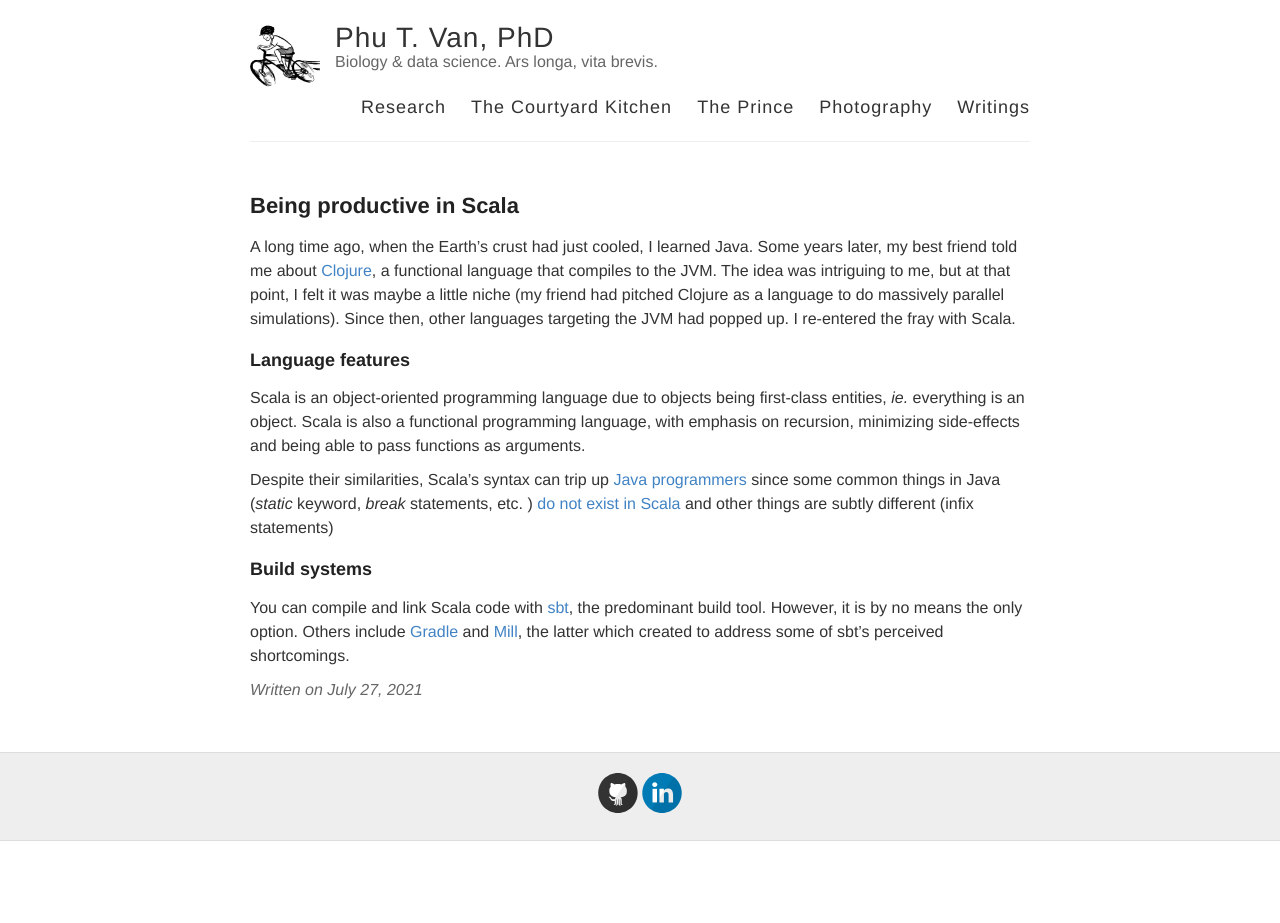
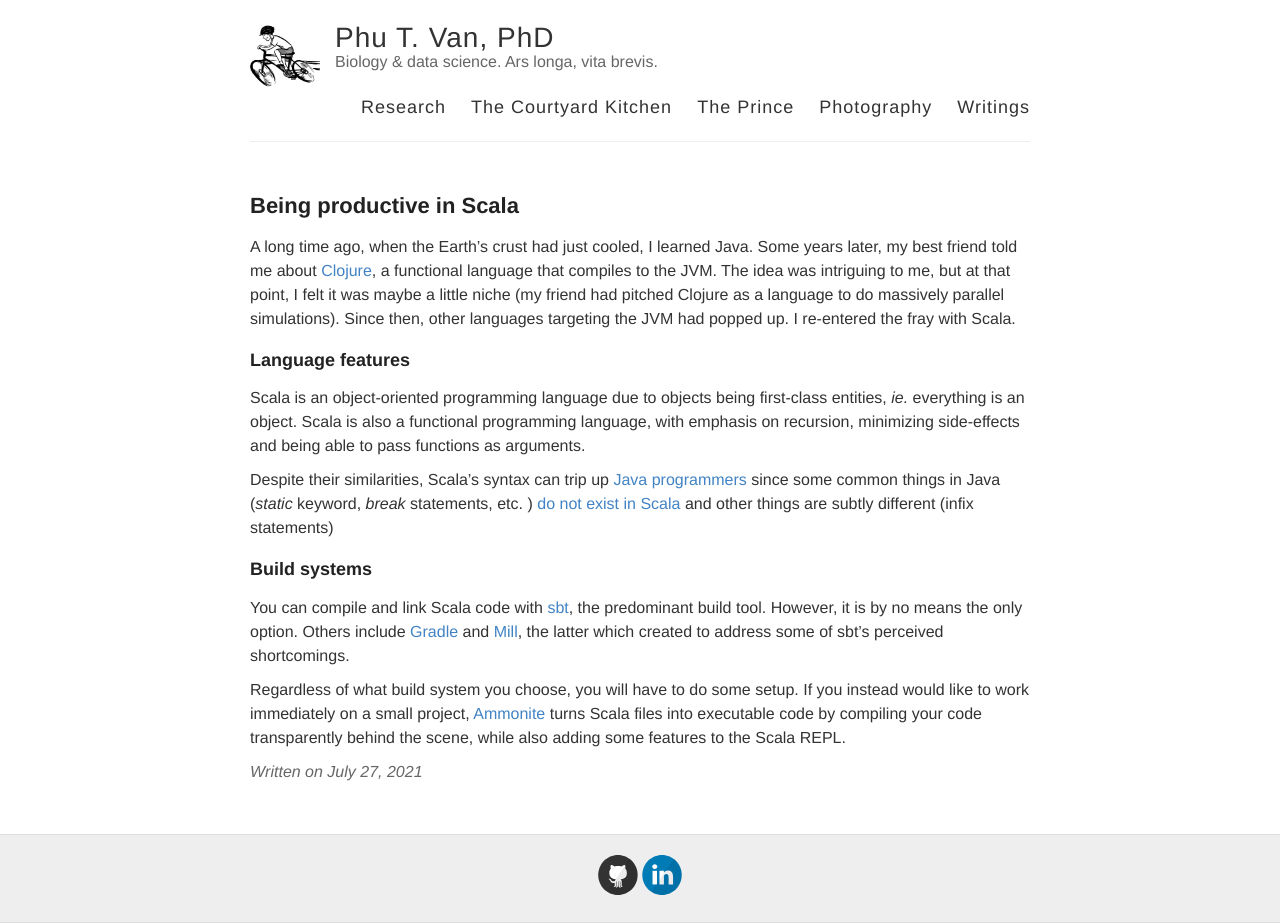
Before and after one commit to ptvan/ptvan.github.io, a Jekyll site: the page built from _posts/2021-07-27-being-productive-in-Scala.md, in a window 1280 px wide. Built offline with Jekyll 4.4.1, drawn with Linux system fonts in a browser that asks for light colours; before the commit the page ends 900 px from its top, so only the background shows below that.

Commit message:
added Ammonite

```diff
--- a/_posts/2021-07-27-being-productive-in-Scala.md
+++ b/_posts/2021-07-27-being-productive-in-Scala.md
@@ -14,3 +14,5 @@ Despite their similarities, Scala's syntax can trip up [Java programmers](https:
 ### Build systems
 
 You can compile and link Scala code with [sbt](https://www.scala-sbt.org/), the predominant build tool. However, it is by no means the only option. Others include [Gradle](https://gradle.org/) and [Mill](https://www.lihaoyi.com/post/MillBetterScalaBuilds.html), the latter which created to address some of sbt's perceived shortcomings.
+
+Regardless of what build system you choose, you will have to do some setup. If you instead would like to work immediately on a small project, [Ammonite](https://ammonite.io/) turns Scala files into executable code by compiling your code transparently behind the scene, while also adding some features to the Scala REPL.
```
